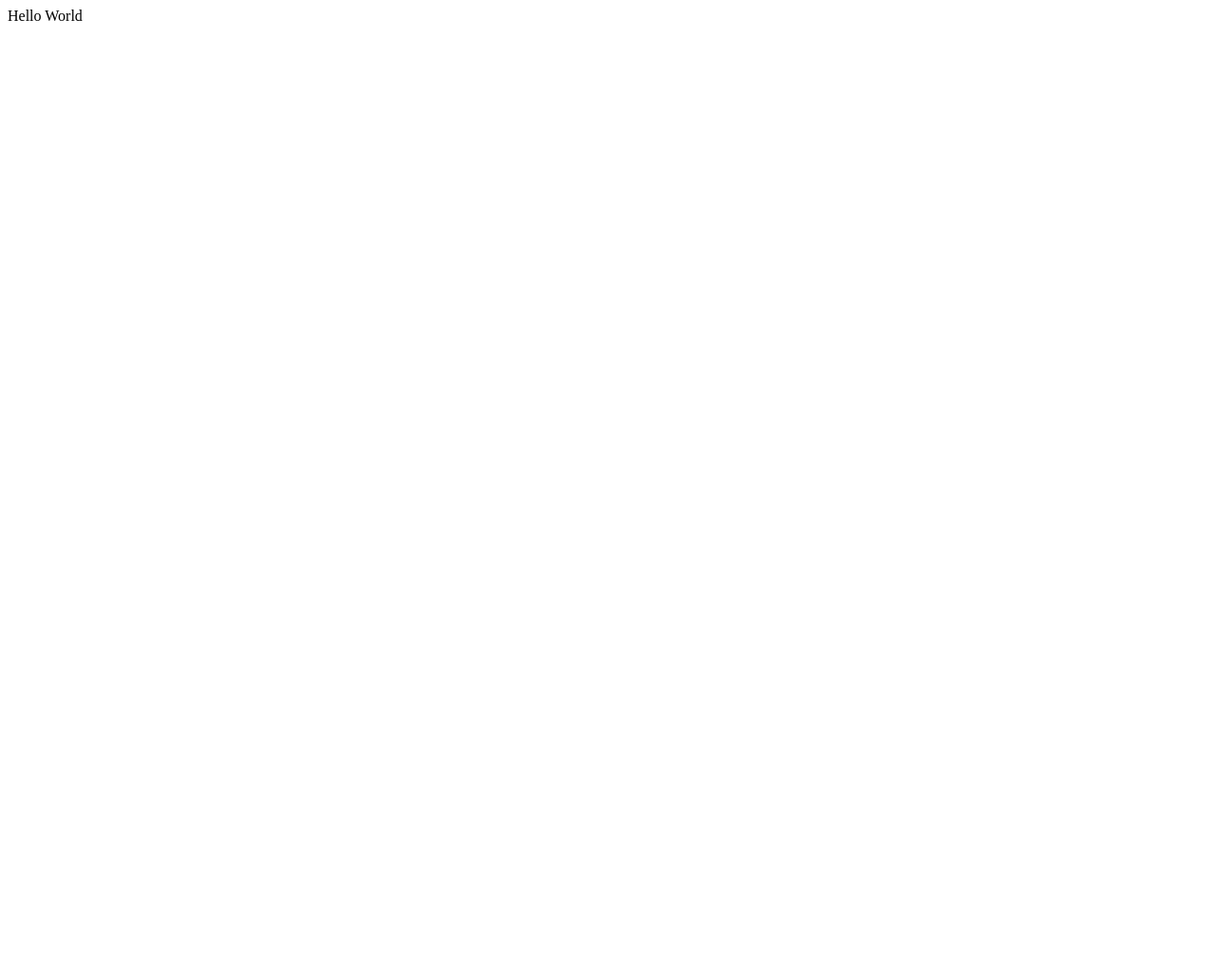
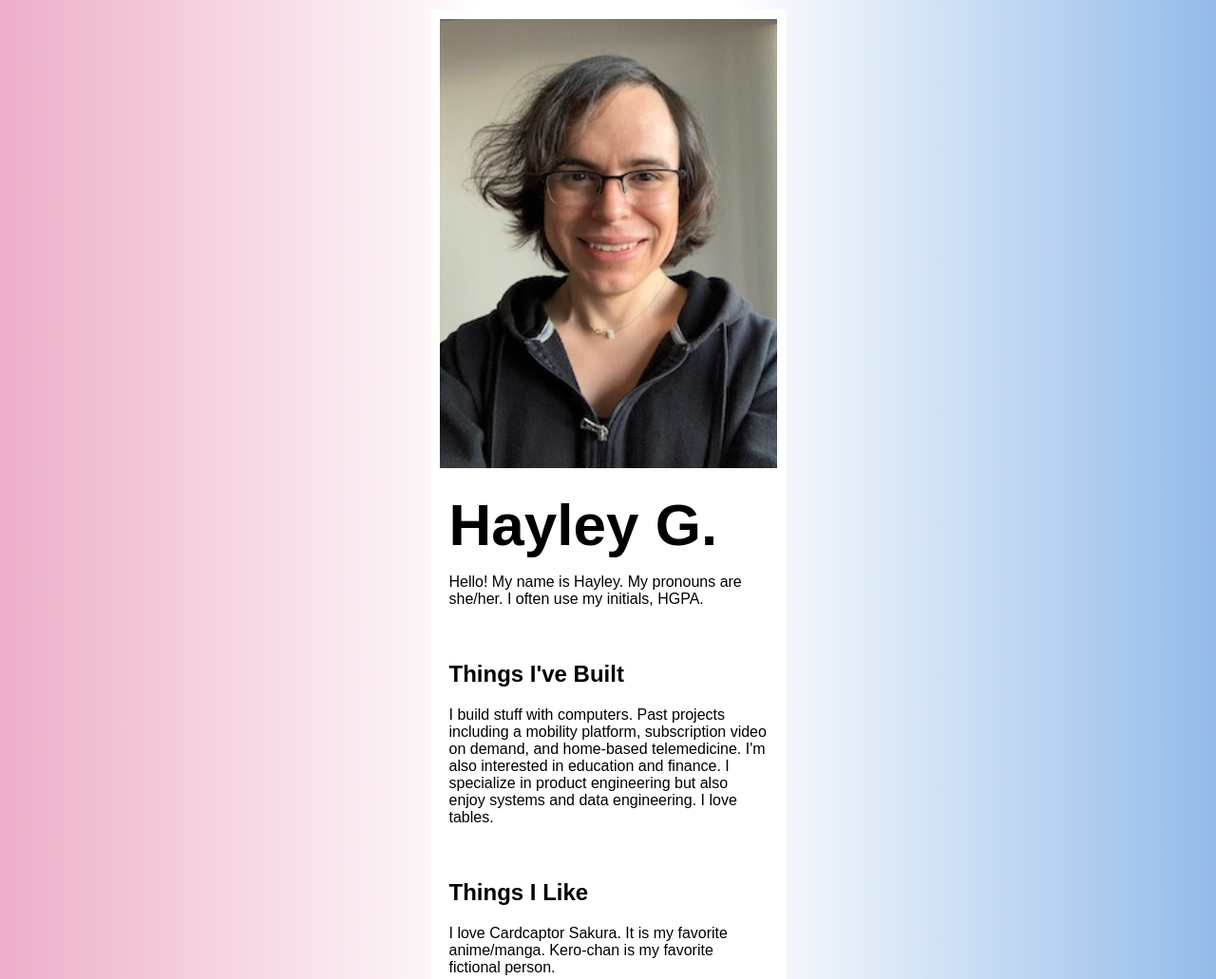
Before and after one commit to hparra/hparra.github.io.old, a plain HTML site: page index.html in a window 1280 px wide. Shown: the top 1031 px of the page at 95% size. Before the commit the page ends 800 px from the top, so only its background shows below. Drawn offline with Linux system fonts and the light colour scheme.

Commit message:
First version

```diff
--- a/index.html
+++ b/index.html
@@ -1,8 +1,54 @@
-<html>
-    <head>
-        <title>HGPA: Hayley Gianna Parra Alvarez</title>
-    </head>
-    <body>
-        <p>Hello World</p>
-    </body>
+<!DOCTYPE html>
+<html lang="en">
+<head>
+    <meta charset="UTF-8">
+    <meta name="viewport" content="width=device-width, initial-scale=1.0">
+    <link rel="stylesheet" href="style.css">
+    <title>HGPA: Hayley Gianna Parra Alvarez</title>
+</head>
+<body>
+<main>
+
+    <img class="headshot" src="IMG_2455.jpeg" alt="Photo of Hayley Gianna Parra">
+
+    <section>
+        <h1>Hayley G.</h1>
+        <p>Hello! My name is Hayley. My pronouns are she/her. I often use my initials, HGPA.</p>
+    </section>
+
+    <!--section>
+        <table>
+            <tr>
+                <td>Initials</td>
+                <td>HGPA</td>
+            </tr>
+            <tr>
+                <td>Pronouns</td>
+                <td>she/her</td>
+            </tr>
+            <tr>
+                <td>Occupation</td>
+                <td>Software Engineer</td>
+            </tr>
+            <tr>
+                <td>Familiar</td>
+                <td><a target="_blank" href="https://www.google.com/search?q=kero-chan">Keroberos</a></td>
+            </tr>
+        </table>
+    </section-->
+
+    <section>
+        <h2>Things I've Built</h2>
+        <p>I build stuff with computers. Past projects including a mobility platform, subscription video on demand, and home-based telemedicine. I'm also interested in education and finance. I specialize in product engineering but also enjoy systems and data engineering. I love tables.</p>
+    </section>
+
+    <section>
+        <h2>Things I Like</h2>
+        <p>I love Cardcaptor Sakura. It is my favorite anime/manga. Kero-chan is my favorite fictional person.</p>
+    </section>
+
+    <img class="kerofoot" src="kero-chan-ta-ta.png" alt="Kero-chan says ta-ta for now!">
+</main>
+
+</body>
 </html>
--- /dev/null
+++ b/style.css
@@ -0,0 +1,61 @@
+html {
+    box-sizing: border-box;
+    font-size: 1em;
+    font-family: Arial, Helvetica, sans-serif;
+}
+
+*, *::before, *::after {
+    box-sizing: inherit;
+}
+
+body {
+    margin: 0;
+    width: 100%;
+    padding: 10px;
+    background: rgb(238,174,202);
+    background: linear-gradient(90deg, rgba(238,174,202,1) 0%, rgba(255,255,255,1) 40%, rgba(255,255,255,1) 60%, rgba(148,187,233,1) 100%);
+}
+
+main {
+    margin: 0 auto;
+    width: 100%;
+    max-width: 375px;
+    background-color: white;
+    padding: 10px;
+}
+
+section {
+    padding: 10px;
+}
+
+h1 {
+    padding: 0;
+    margin: 10px 0;
+    font-size: 62px;
+}
+
+table {
+    table-layout: fixed;
+    width: 100%;
+    border-collapse: collapse;
+    border: 1px solid rgb(204, 204, 204);
+}
+
+th, td {
+    padding: 5px;
+}
+
+blockquote {
+    width: 100%;
+    margin: 0;
+    border-left: 5px solid rgba(148,187,233,1);
+    padding-left: 10px;
+}
+
+.headshot {
+    width: 100%;
+}
+
+.kerofoot {
+    width: 100%;
+}
```
Also changed, not shown: IMG_2455.jpeg (added), kero-chan-ta-ta.png (added), 1 other file.
